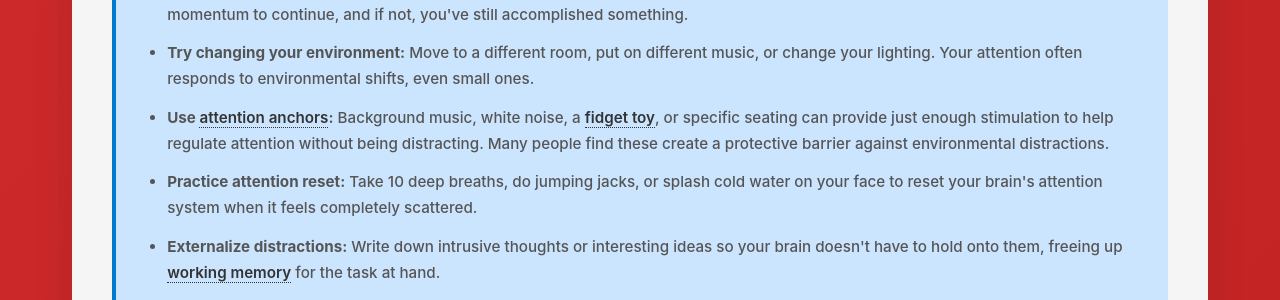
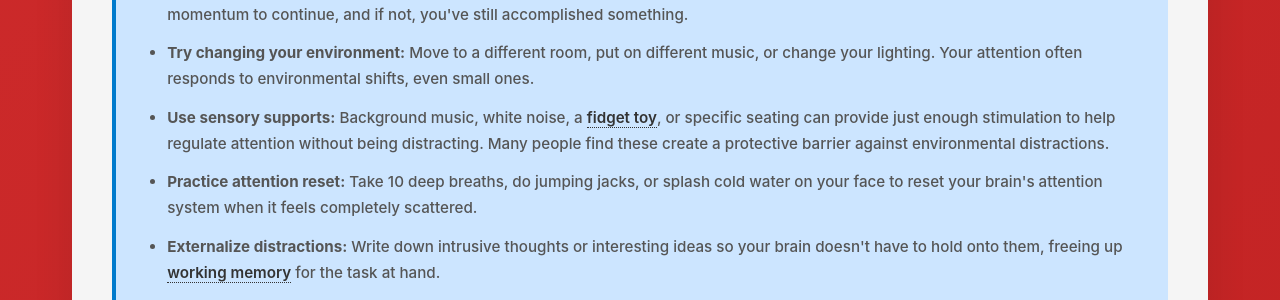
Before and after one commit to neurodivergent-survival-guide/neurodivergent-survival-guide, a Jekyll site: the page built from struggles/attention-regulation.html, in a window 1280 px wide and 900 px high, scrolled down 2320 px. Shown: the part 152-452 px from the top of the window. Built offline with Jekyll 4.4.1, drawn with Linux system fonts in a browser that asks for light colours.

Commit message:
Update attention-regulation.html

```diff
--- a/struggles/attention-regulation.html
+++ b/struggles/attention-regulation.html
@@ -67,7 +67,7 @@ search_terms: ["can't focus", "mind wanders", "losing focus", "brain won't coope
         <ul>
             <li><strong>Use the 2-minute rule:</strong> Set a timer for 2 minutes and commit to focusing only on one thing until it goes off. Often this creates enough momentum to continue, and if not, you've still accomplished something.</li>
             <li><strong>Try changing your environment:</strong> Move to a different room, put on different music, or change your lighting. Your attention often responds to environmental shifts, even small ones.</li>
-            <li><strong>Use <a class="jargon">attention anchors<span class="tooltip">Specific sensory inputs like background music, fidget tools, or physical positions that help maintain focus</span></a>:</strong> Background music, white noise, a <a class="jargon">fidget toy<span class="tooltip">Small objects that provide sensory input to help maintain attention and reduce restlessness</span></a>, or specific seating can provide just enough stimulation to help regulate attention without being distracting. Many people find these create a protective barrier against environmental distractions.</li>
+            <li><strong>Use sensory supports:</strong> Background music, white noise, a <a class="jargon">fidget toy<span class="tooltip">Small objects that provide sensory input to help maintain attention and reduce restlessness</span></a>, or specific seating can provide just enough stimulation to help regulate attention without being distracting. Many people find these create a protective barrier against environmental distractions.</li>
             <li><strong>Practice attention reset:</strong> Take 10 deep breaths, do jumping jacks, or splash cold water on your face to reset your brain's attention system when it feels completely scattered.</li>
             <li><strong>Externalize distractions:</strong> Write down intrusive thoughts or interesting ideas so your brain doesn't have to hold onto them, freeing up <a class="jargon">working memory<span class="tooltip">The mental workspace that temporarily holds and manipulates information during thinking tasks</span></a> for the task at hand.</li>
             <li><strong>Use attention cues:</strong> Say out loud what you're trying to focus on, or point to specific text while reading to help direct your attention more deliberately.</li>
```
